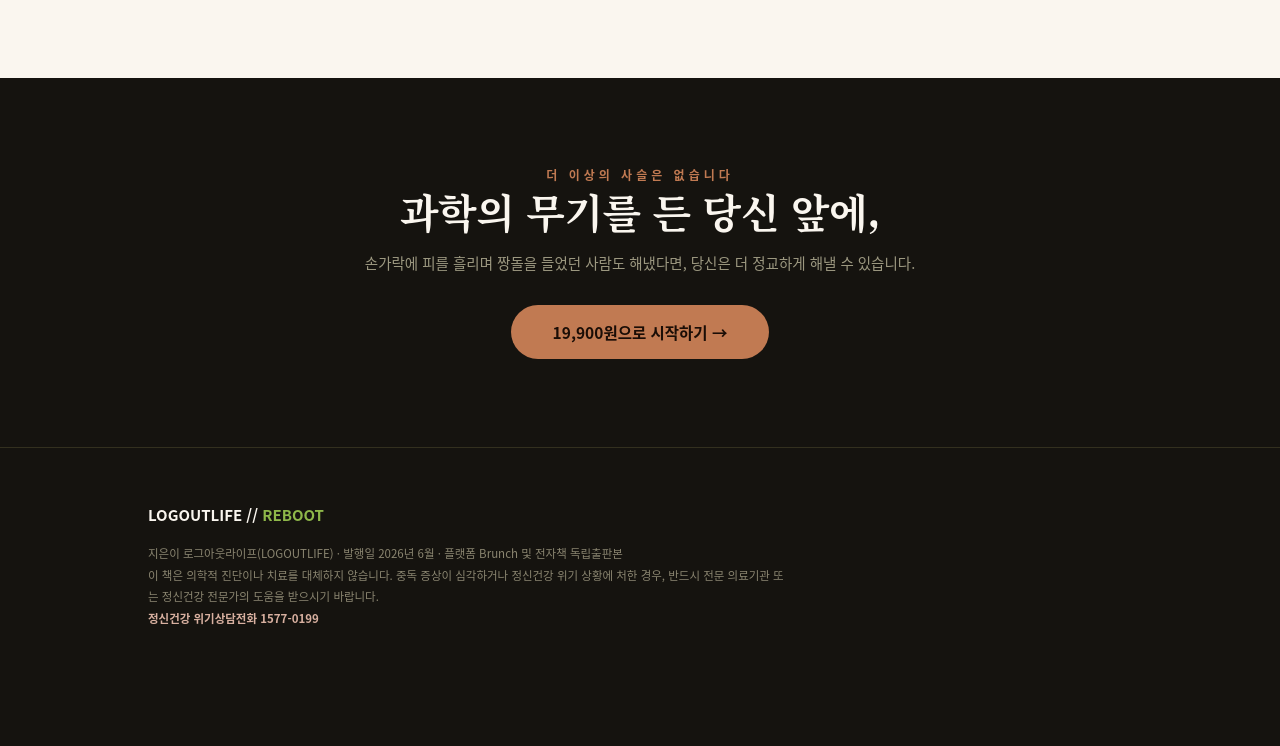
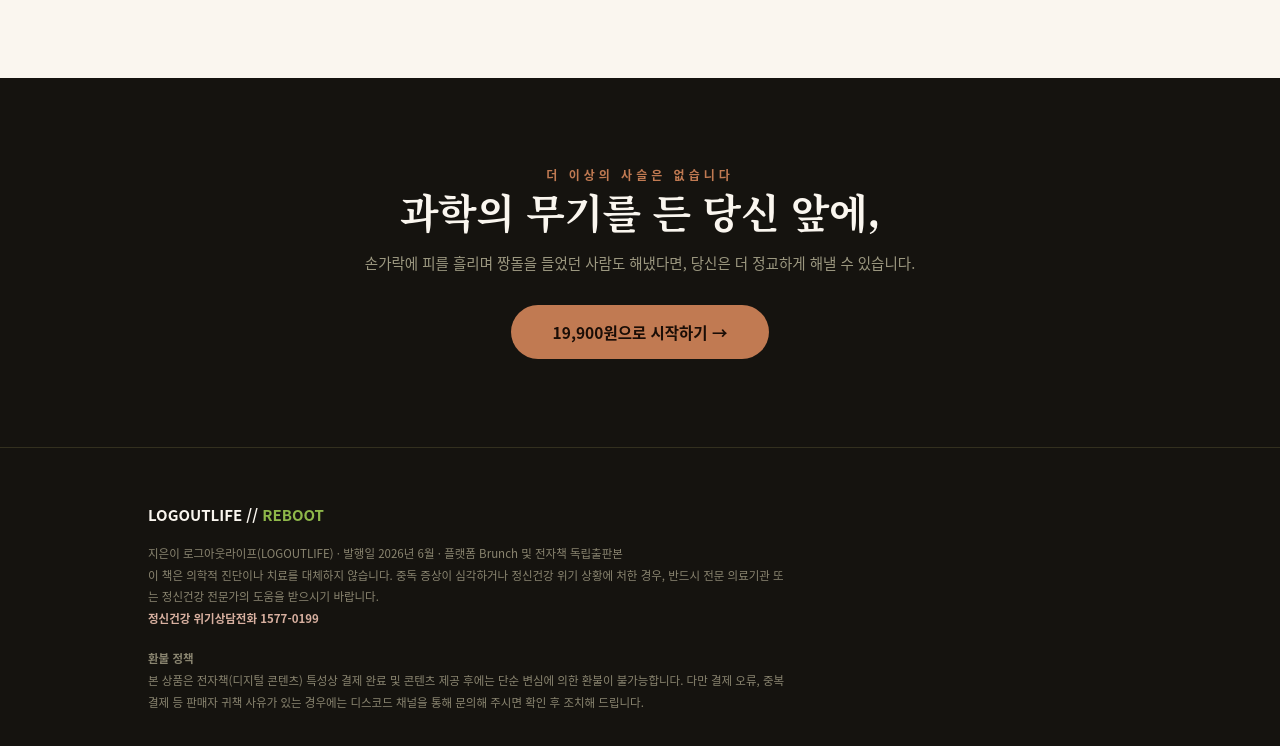
Before and after one commit to simsangu5648-rgb/logoutlifebot, a website: page public/landing.html in a window 1280 px wide. Shown: the part 8639-9385 px from the top of the page. Before the commit the page ends 9309 px from the top, so only its background shows below. Drawn offline with Linux system fonts and the light colour scheme.

Commit message:
Add refund policy to landing page footer

```diff
--- a/public/landing.html
+++ b/public/landing.html
@@ -556,6 +556,8 @@ h2.h-serif{ font-family:"Noto Serif CJK KR",serif; font-weight:900; font-size:cl
     <p>지은이 로그아웃라이프(LOGOUTLIFE) · 발행일 2026년 6월 · 플랫폼 Brunch 및 전자책 독립출판본<br>
     이 책은 의학적 진단이나 치료를 대체하지 않습니다. 중독 증상이 심각하거나 정신건강 위기 상황에 처한 경우, 반드시 전문 의료기관 또는 정신건강 전문가의 도움을 받으시기 바랍니다.<br>
     <span class="crisis">정신건강 위기상담전화 1577-0199</span></p>
+    <p><strong>환불 정책</strong><br>
+    본 상품은 전자책(디지털 콘텐츠) 특성상 결제 완료 및 콘텐츠 제공 후에는 단순 변심에 의한 환불이 불가능합니다. 다만 결제 오류, 중복 결제 등 판매자 귀책 사유가 있는 경우에는 디스코드 채널을 통해 문의해 주시면 확인 후 조치해 드립니다.</p>
   </div>
 </footer>
 
```
